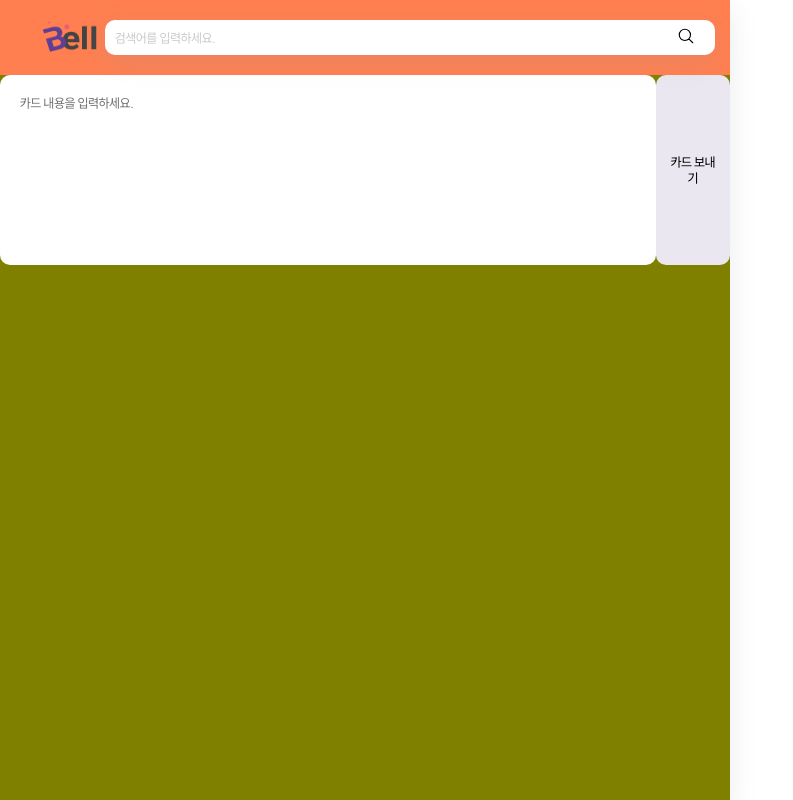
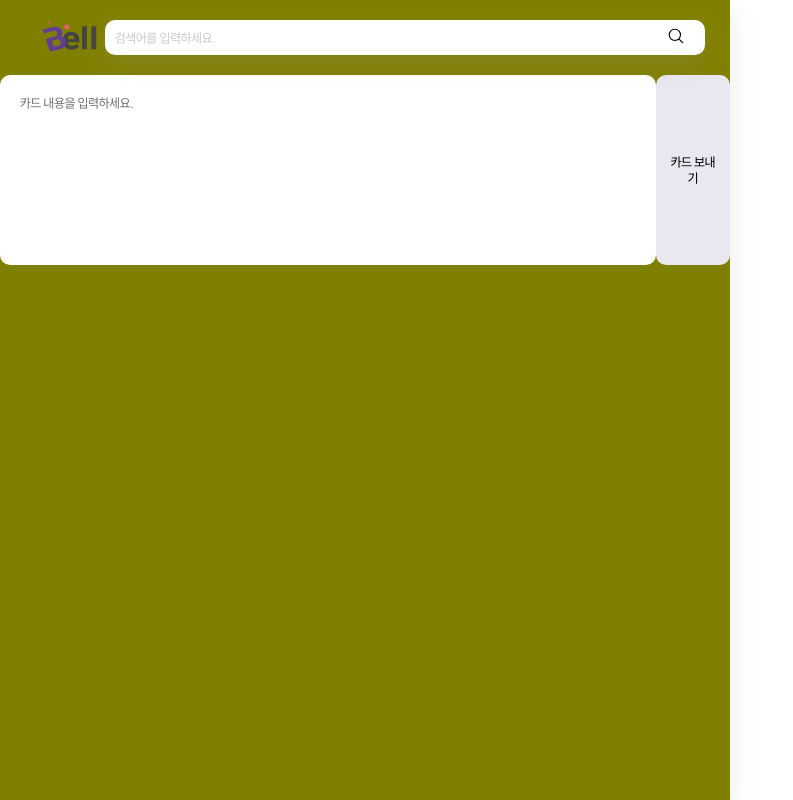
Before and after one commit to Project-Bell/Fe, a React (Create React App) app in the folder main/: page / in a window 1280 px wide. Shown: the whole page, without its empty margins (0-793 px from the left). Built offline with nearby package versions, Linux system fonts and the light colour scheme.

Commit message:
feat : header 스타일 파일명 수정

```diff
--- a/main/src/components/HeaderModule.css
+++ b/main/src/components/Header.css
@@ -6,7 +6,7 @@ header {
     align-items: center;
     justify-content: space-evenly;
 
-    background-color: coral;
+    /* background-color: coral; */
     padding: 0 40px;
 }
 
@@ -27,6 +27,7 @@ form.search_box input {
     height: 35px;
 
     box-shadow: 0px 8px 24px 0 rgba(149, 157, 165, 0.2);
+    box-sizing: border-box;
 
     border: none;
     border-radius: 10px;
--- a/main/src/components/Header.jsx
+++ b/main/src/components/Header.jsx
@@ -1,5 +1,5 @@
 import React from "react";
-import "./HeaderModule.css";
+import "./Header.css";
 
 export default function Header() {
     return (
```
